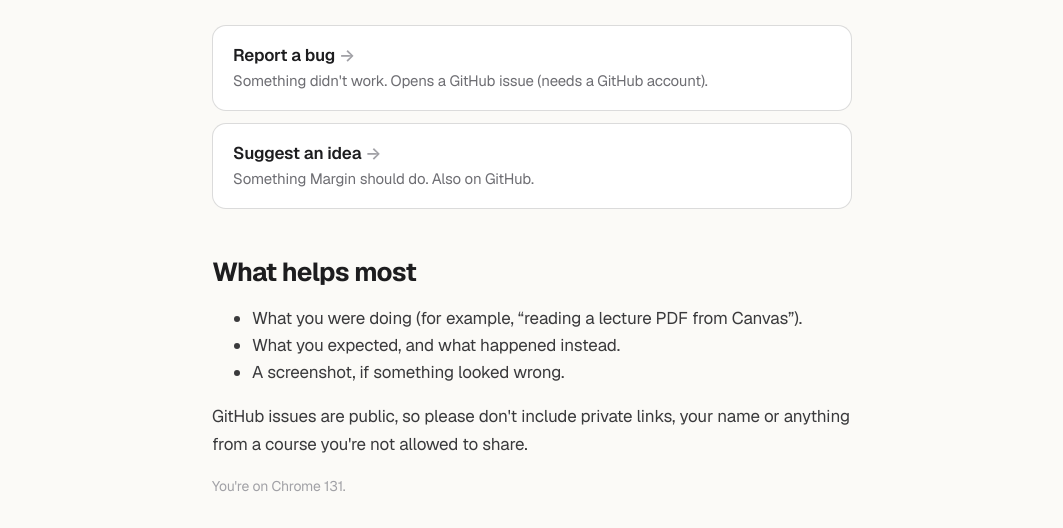
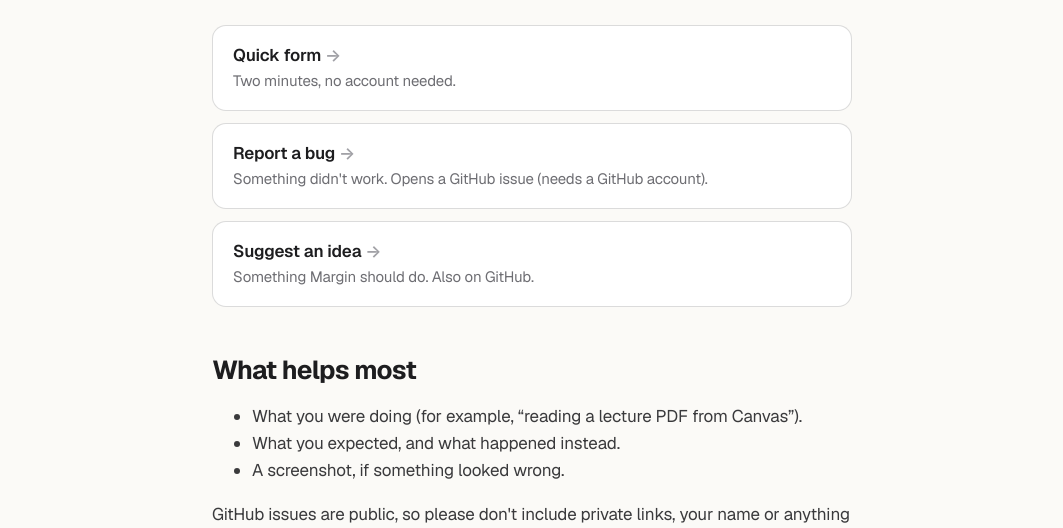
Before and after one commit to prayush27/margin, a browser extension: page site/feedback.html in a window 1280 px wide. Shown: the part 272-800 px from the top of the page, without its empty margins (108-1171 px from the left). Drawn offline with nearby package versions, Linux system fonts and the light colour scheme.

Commit message:
Feedback page: link the beta feedback form

```diff
--- a/site/feedback.html
+++ b/site/feedback.html
@@ -66,7 +66,7 @@
 <script>
 // The extension links here with ?v=<version>. Fill it into the bug report so I know which build you have.
 (function () {
-  var FORM_URL = ""; // set to a Google Form (or similar) link to show the "Quick form" option
+  var FORM_URL = "https://docs.google.com/forms/d/e/1FAIpQLSe2kAg6DZ98AVTqn3o1gStzVRUP2JObvb3G0GNz7_LXE1EyKw/viewform?usp=pp_url&entry.1926587393=VERSION"; // set to a Google Form (or similar) link to show the "Quick form" option
   var p = new URLSearchParams(location.search);
   var v = (p.get("v") || "").replace(/[^0-9.]/g, "").slice(0, 20);
   var chrome = (navigator.userAgent.match(/Chrome\/(\d+)/) || [])[1];
```
